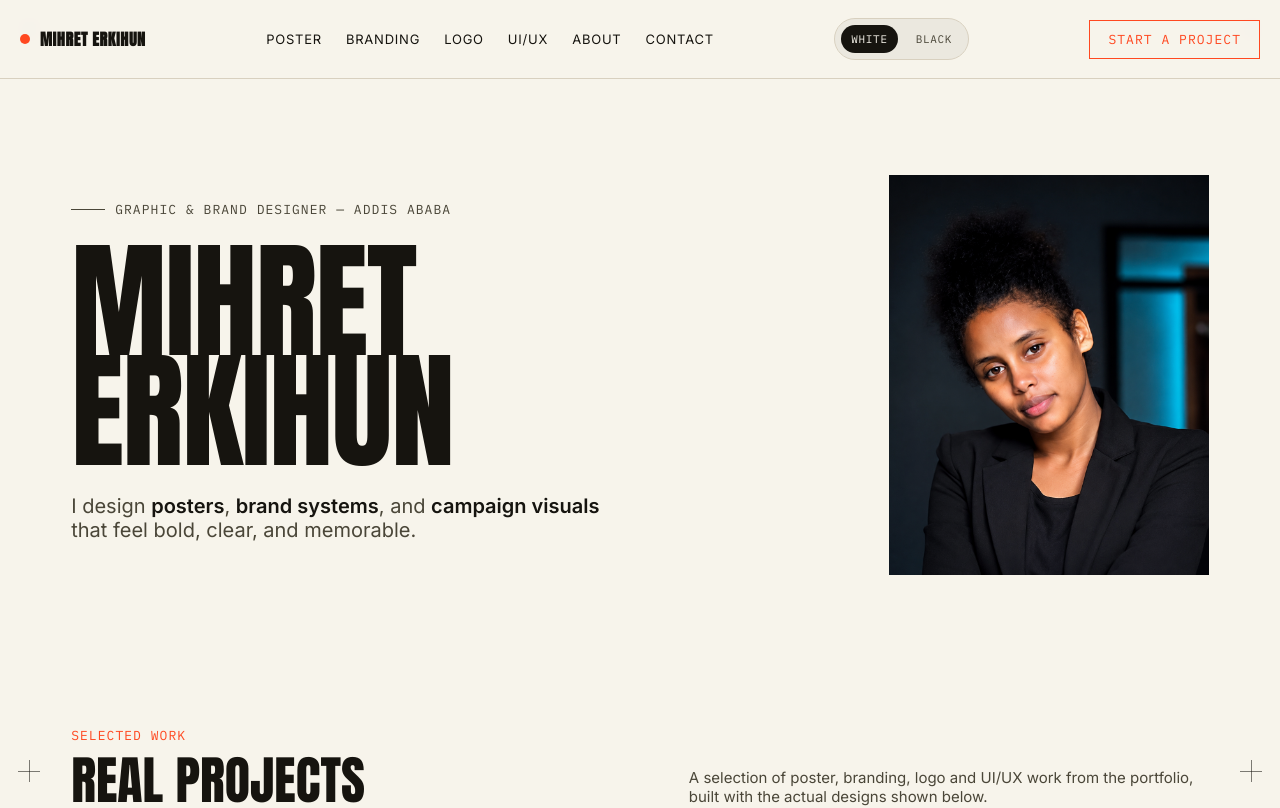
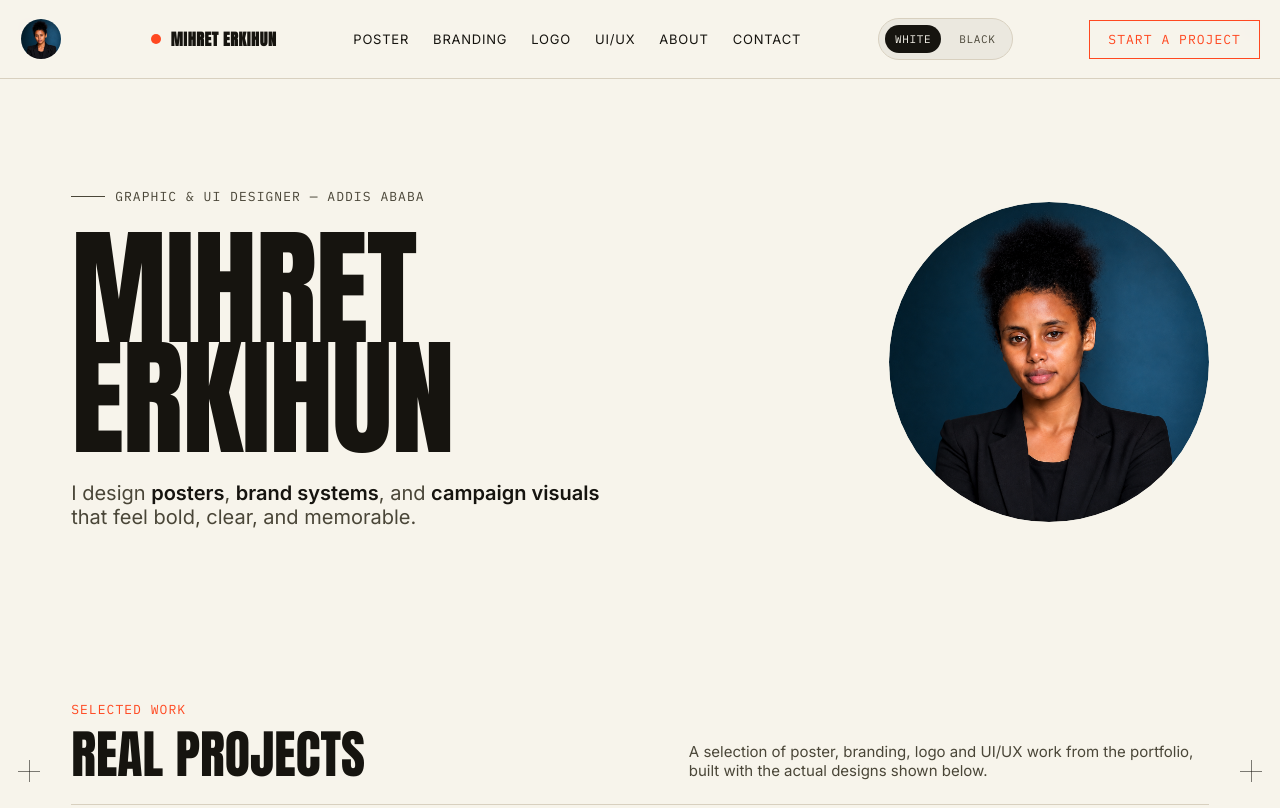
Before and after one commit to minte-atnafu/mihret-portfolio, a React (Vite) app: page / in a window 1280 px wide. Shown: the top 808 px of the page. Built offline with nearby package versions, Linux system fonts and the light colour scheme.

Commit message:
update the Herosection

```diff
--- a/src/App.jsx
+++ b/src/App.jsx
@@ -37,7 +37,7 @@ const media = {
   begena: new URL('../resources/begena-gubae.jfif', import.meta.url).href,
   menelik: new URL('../resources/menelik-ii-heritage.jfif', import.meta.url).href,
   representBlackness: new URL('../resources/represent-blackness.jfif', import.meta.url).href,
-  chatGptPortrait: new URL('../resources/ChatGPT Image Jul 22, 2026, 11_16_39 PM.png', import.meta.url).href,
+  chatGptPortrait: new URL('../resources/ChatGPT Image Jul 25, 2026, 01_59_05 PM.png', import.meta.url).href,
   photo01: new URL('../resources/photo_2026-07-22_21-38-01.jpg', import.meta.url).href,
   photo05: new URL('../resources/photo_2026-07-22_21-38-05.jpg', import.meta.url).href,
   photo08: new URL('../resources/photo_2026-07-22_21-38-08.jpg', import.meta.url).href,
@@ -177,6 +177,7 @@ function App() {
 
       <header className="site-nav">
         <div className="wrap nav-inner">
+          <img className="nav-avatar" src={media.chatGptPortrait} alt="Mihret Erkihun avatar" />
           <a className="brand-mark" href="#top">
             <span className="dot" /> Mihret Erkihun
           </a>
@@ -227,7 +228,7 @@ function App() {
         <section className="hero">
           <div className="wrap hero-grid">
             <div className="hero-copy">
-              <p className="hero-eyebrow">Graphic &amp; Brand Designer — Addis Ababa</p>
+              <p className="hero-eyebrow">Graphic &amp; UI Designer — Addis Ababa</p>
               <h1 className="hero-name">Mihret Erkihun</h1>
               <p className="hero-sub">
                 I design <strong>posters</strong>, <strong>brand systems</strong>, and <strong>campaign visuals</strong> that feel bold, clear, and memorable.
--- a/src/styles.css
+++ b/src/styles.css
@@ -179,6 +179,16 @@ a {
   width: 18px;
   height: 1.5px;
   background: var(--ink);
+}
+
+.nav-avatar {
+  width: 42px;
+  height: 42px;
+  border-radius: 50%;
+  object-fit: cover;
+  flex-shrink: 0;
+  margin-right: 12px;
+  border: 1px solid rgba(255, 255, 255, 0.15);
 }
 
 .nav-links {
@@ -397,22 +407,23 @@ a {
 }
 
 .hero-photo-card {
-  display: flex;
-  align-items: center;
-  justify-content: flex-end;
+  width: min(100%, 320px);
+  aspect-ratio: 1 / 1;
+  border-radius: 50%;
+  overflow: hidden;
   padding: 0;
   background: transparent;
-  width: 100%;
-  max-width: 360px;
   margin-left: auto;
+  display: grid;
+  place-items: center;
 }
 
 .hero-photo-card img {
-  width: min(100%, 320px);
-  aspect-ratio: 4 / 5;
+  width: 100%;
+  height: 100%;
   object-fit: cover;
   display: block;
-  border-radius: 0;
+  border-radius: 50%;
   box-shadow: none;
 }
 
```
Also changed, not shown: index.html (+1 -1 lines), resources/ChatGPT Image Jul 25, 2026, 01_59_05 PM.png (added).
